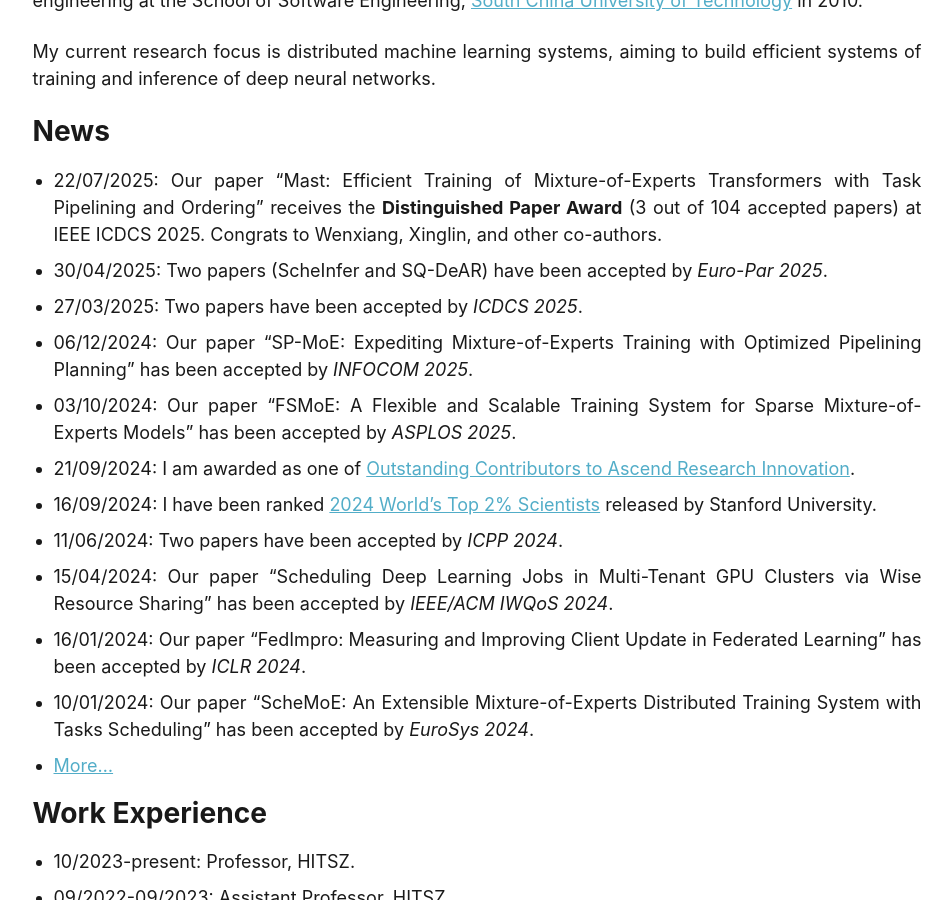
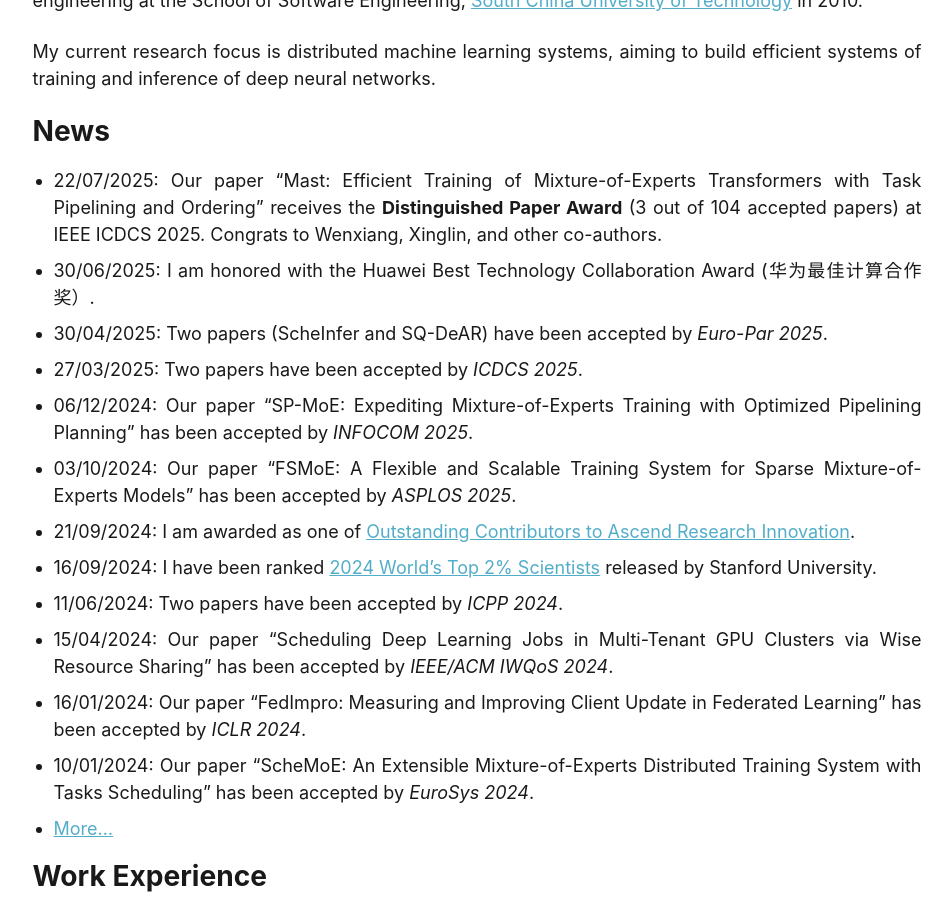
Before and after one commit to shaohuais/shaohuais.github.io, a Jekyll site: the page built from about.md, in a window 1280 px wide and 900 px high, scrolled down 577 px. Shown: the whole window, without its empty margins (163-1115 px from the left). Built offline with Jekyll 4.4.1, drawn with Linux system fonts in a browser that asks for light colours.

Commit message:
update homepage

```diff
--- a/about.md
+++ b/about.md
@@ -18,6 +18,7 @@ My current research focus is distributed machine learning systems, aiming to bui
 News
 ======
 - 22/07/2025: Our paper "Mast: Efficient Training of Mixture-of-Experts Transformers with Task Pipelining and Ordering" receives the **Distinguished Paper Award** (3 out of 104 accepted papers) at IEEE ICDCS 2025. Congrats to Wenxiang, Xinglin, and other co-authors.
+- 30/06/2025: I am honored with the Huawei Best Technology Collaboration Award (华为最佳计算合作奖）.
 - 30/04/2025: Two papers (ScheInfer and SQ-DeAR) have been accepted by *Euro-Par 2025*.
 - 27/03/2025: Two papers have been accepted by *ICDCS 2025*.
 - 06/12/2024: Our paper "SP-MoE: Expediting Mixture-of-Experts Training with Optimized Pipelining Planning" has been accepted by *INFOCOM 2025*.
```
